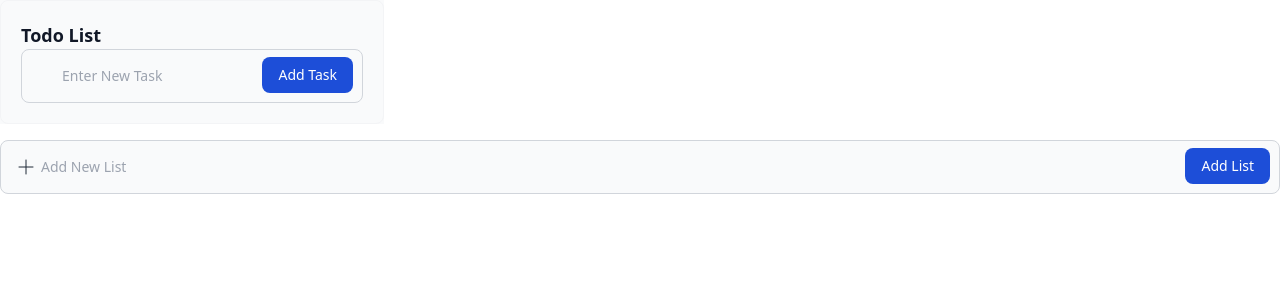
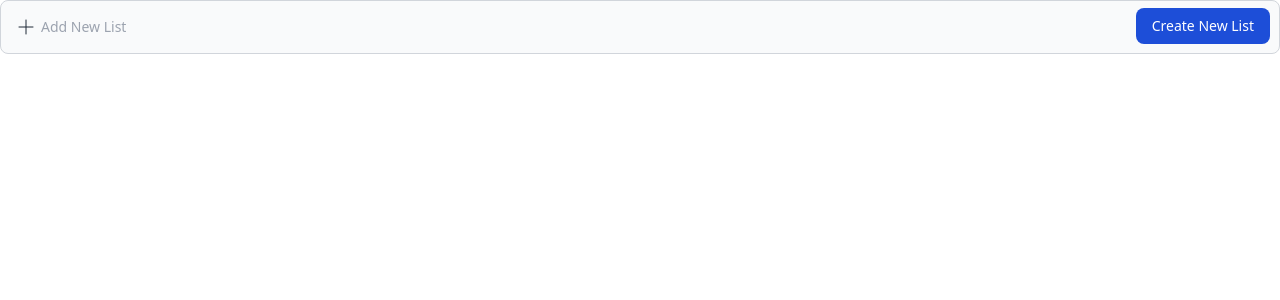
Before and after one commit to KennyAle/todo-app, a React (Create React App) app: page / in a window 1280 px wide. Shown: the top 300 px of the page. Built offline with nearby package versions, Linux system fonts and the light colour scheme.

Commit message:
Adding "Create New List" feature

```diff
--- a/src/App.js
+++ b/src/App.js
@@ -1,11 +1,20 @@
-import React from 'react';
+import React, { useState } from 'react';
 import TodoList from './components/TodoList';
 import NewList from './components/NewList';
 function App() {
+  const [lists, setLists] = useState([])
+
+  function handleNewList(name) {
+    setLists([...lists, { name, tasks: [] }])
+  }
   return (
     <div className="App">
-      <TodoList />
-      <NewList />
+      {lists.map((list, index) => (
+        <div key={index}>
+          <TodoList listName={list.name} tasks={list.tasks} />
+        </div>
+      ))}
+      <NewList onNewList={handleNewList} />
     </div>
   );
 }
--- a/src/components/NewList.jsx
+++ b/src/components/NewList.jsx
@@ -1,20 +1,35 @@
 import React, { useState } from "react"
 
-function NewList() {
+function NewList({ onNewList }) {
+    const [listName, setListName] = useState("")
 
+    function handleNameChange(e) {
+        setListName(e.target.value)
+    }
+
+    function handleSubmit(e) {
+        e.preventDefault()
+        if (listName.trim() !== "") {
+            onNewList(listName)
+            setListName("")
+        }
+    }
     return (
-        <form>
+        <form onSubmit={handleSubmit}>
             <div className="relative">
                 <div className="absolute inset-y-0 start-0 flex items-center ps-3.5 pointer-events-none">
                     <svg className="w-6 h-6 text-gray-800 dark:text-white" aria-hidden="true" xmlns="http://www.w3.org/2000/svg" width="24" height="24" fill="none" viewBox="0 0 24 24">
-                    <path stroke="currentColor" stroke-linecap="round" stroke-linejoin="round" stroke-width="1" d="M5 12h14m-7 7V5"/>
+                    <path stroke="currentColor" strokeLinecap="round" strokeLinejoin="round" strokeWidth="1" d="M5 12h14m-7 7V5"/>
                     </svg>
                 </div>
-                <input type="text"
+                <input
+                type="text"
                 id="task"
+                value={listName}
+                onChange={handleNameChange}
                 className="block w-full p-4 ps-10 text-sm text-gray-900 border border-gray-300 rounded-lg bg-gray-50 focus:ring-blue-500 focus:border-blue-500 dark:bg-gray-700 dark:border-gray-600 dark:placeholder-gray-400 dark:text-white dark:focus:ring-blue-500 dark:focus:border-blue-500"
                 placeholder="Add New List" />
-                <button type="button" className="text-white absolute end-2.5 bottom-2.5 bg-blue-700 hover:bg-blue-800 focus:ring-4 focus:outline-none focus:ring-blue-300 font-medium rounded-lg text-sm px-4 py-2 dark:bg-blue-600 dark:hover:bg-blue-700 dark:focus:ring-blue-800">Add List</button>
+                <button type="submit" className="text-white absolute end-2.5 bottom-2.5 bg-blue-700 hover:bg-blue-800 focus:ring-4 focus:outline-none focus:ring-blue-300 font-medium rounded-lg text-sm px-4 py-2 dark:bg-blue-600 dark:hover:bg-blue-700 dark:focus:ring-blue-800">Create New List</button>
             </div>
         </form>
     )
--- a/src/components/TodoList.jsx
+++ b/src/components/TodoList.jsx
@@ -1,6 +1,6 @@
 import React, { useEffect, useState } from 'react'
 
-function TodoList() {
+function TodoList( {listName, tasks} ) {
     const [tasksList, setTasksList] = useState(JSON.parse (localStorage.getItem('storedTasks')) || [{ task: "" }])
 
     useEffect(() => {
@@ -34,7 +34,7 @@ function TodoList() {
     return (
         <div className='max-w-sm bg-gray-50 dark:bg-gray-800 dark:border-gray-700'>
             <div className="p-5 mb-4 border border-gray-100 rounded-lg bg-gray-50 dark:bg-gray-800 dark:border-gray-700">
-                <h1 className="text-lg font-semibold text-gray-900 dark:text-white">Todo List</h1>
+                <h1 className="text-lg font-semibold text-gray-900 dark:text-white">{listName}</h1>
                 <form>
                     <div className="relative">
                         {tasksList.map((task, index) => (
```
